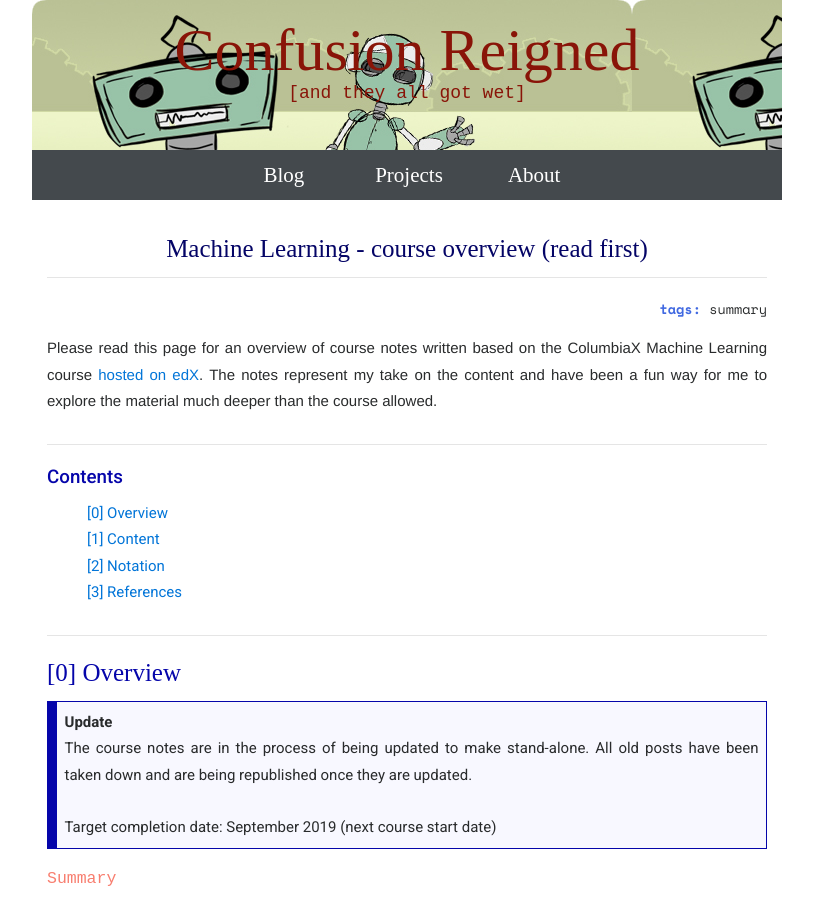
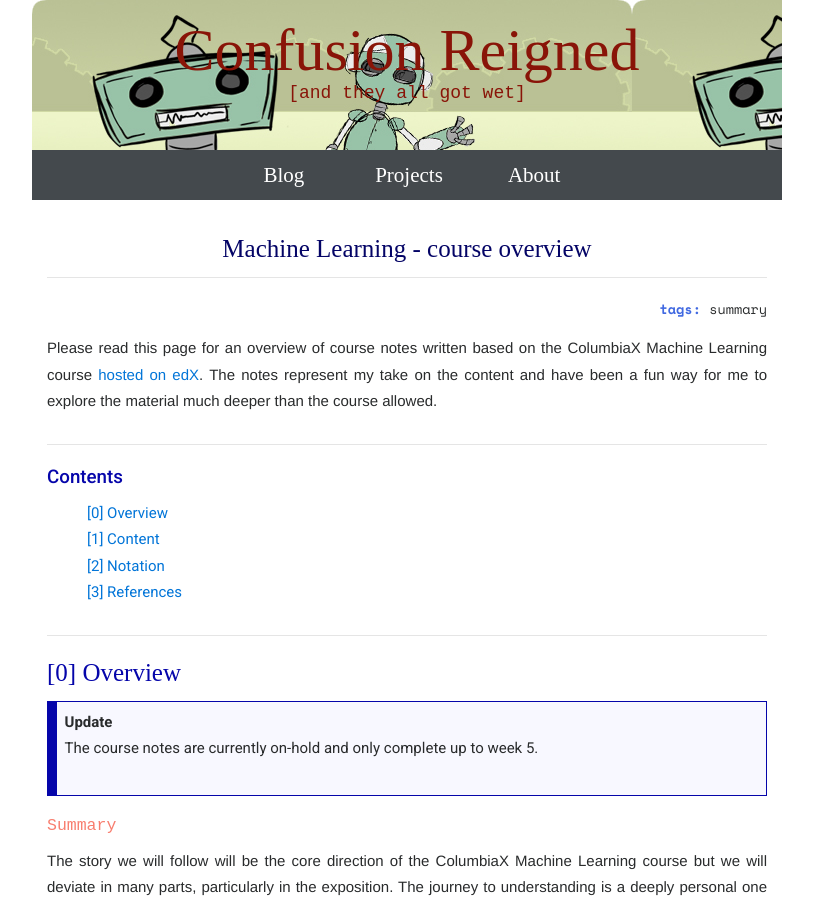
Before and after one commit to maw501/maw501.github.io, a Jekyll site: the page built from project_edx_ML/_posts/2019-05-16-columbiaX-ML-course-summary.md, in a window 1280 px wide and 900 px high. Shown: the whole window, without its empty margins (233-1046 px from the left). Built offline with Jekyll 4.4.1, drawn with Linux system fonts in a browser that asks for light colours; nearby versions of some CDN libraries; some web fonts are replaced; comment, search, counter and statistics services are not loaded.

Commit message:
update to reflect due date

```diff
--- a/project_edx_ML/_posts/2019-05-16-columbiaX-ML-course-summary.md
+++ b/project_edx_ML/_posts/2019-05-16-columbiaX-ML-course-summary.md
@@ -1,6 +1,6 @@
 ---
 layout: post
-title: Machine Learning - course overview (read first)
+title: Machine Learning - course overview
 date: 2019-05-16
 use_math: true
 image: "ml_main_cropped.png"
@@ -22,10 +22,9 @@ Please read this page for an overview of course notes written based on the Colum
 <blockquote class="tip">
 <strong>Update</strong>
 <br>
-The course notes are in the process of being updated to make stand-alone. All old posts have been taken down and are being republished once they are updated.
+The course notes are currently on-hold and only complete up to week 5.
 <br>
 <br>
-Target completion date: September 2019 (next course start date)
 </blockquote>
 
 ##### Summary
```
